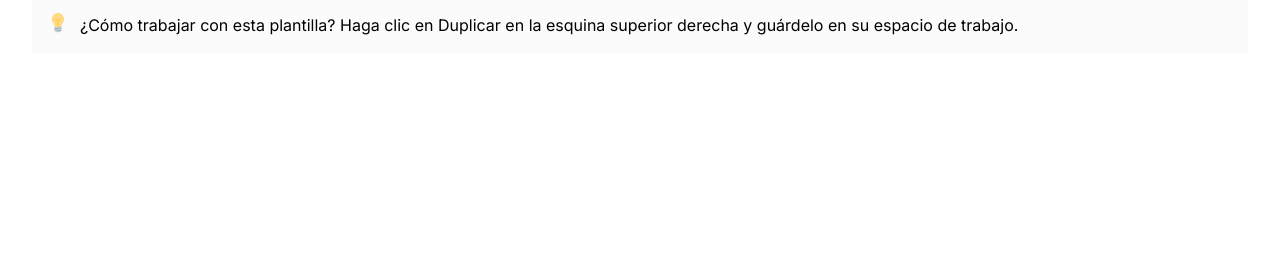
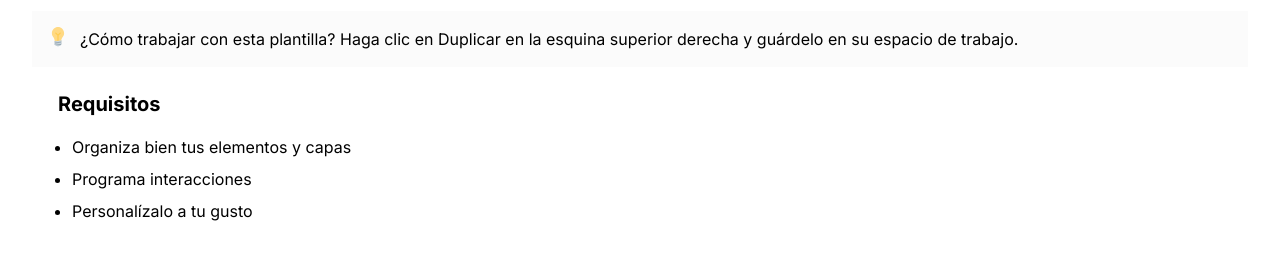
Before and after one commit to heraldofortuna/notas-componentes, a plain HTML site: page index.html in a window 1280 px wide. Shown: the part 256-516 px from the top of the page. Drawn offline with Linux system fonts and the light colour scheme.

Commit message:
La sección de requerimientos fue creado exitosamente

```diff
--- a/css/index.css
+++ b/css/index.css
@@ -1,5 +1,6 @@
 @import url("./header.css");
 @import url("./presentation.css");
+@import url("./requirements.css");
 
 :root {
   --color-text: #37352f;
@@ -58,6 +59,10 @@ body {
 .wrapper {
   width: 95%;
   margin: 0 auto;
+
+  display: flex;
+  flex-direction: column;
+  gap: 14px;
 }
 
 .page-titles {
--- /dev/null
+++ b/css/requirements.css
@@ -0,0 +1,19 @@
+.requirements__container {
+  padding: 0 16px;
+}
+
+.requirements__title {
+  padding: 10px;
+}
+
+.requirements__list {
+  margin: 8px 0 0 24px;
+}
+
+.requirements__list li {
+  margin-top: 8px;
+}
+
+.requirements__list li:first-child {
+  margin: 0;
+}
--- a/index.html
+++ b/index.html
@@ -22,9 +22,10 @@
       />
     </header>
 
-    <main class="main">
+    <main>
       <div class="wrapper">
         <h1 class="page-titles">Reto de componentes</h1>
+
         <section class="presentation">
           <div class="presentation__container">
             <img src="./icons/electric-light.svg" alt="" srcset="" />
@@ -34,6 +35,17 @@
             </p>
           </div>
         </section>
+
+        <section class="requirements">
+          <div class="requirements__container">
+            <h3 class="requirements__title">Requisitos</h3>
+            <ul class="requirements__list">
+              <li>Organiza bien tus elementos y capas</li>
+              <li>Programa interacciones</li>
+              <li>Personalízalo a tu gusto</li>
+            </ul>
+          </div>
+        </section>
       </div>
     </main>
   </body>
```
